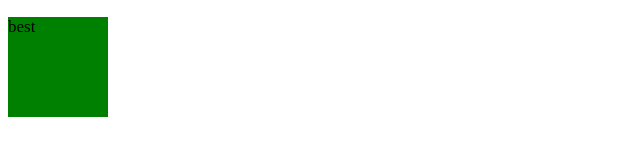
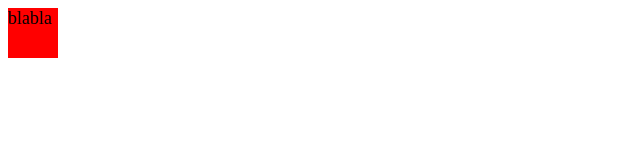
Before and after one commit to d-gladneva/lesson14_1, a plain HTML site: page index.html in a window 1280 px wide. Shown: the whole page, without its empty margins (0-640 px from the left). Drawn offline with Linux system fonts and the light colour scheme.

Commit message:
fix: logic in createElem

```diff
--- a/lesson14_1.js
+++ b/lesson14_1.js
@@ -1,25 +1,32 @@
-function DomElement(selector, height, width, bg, fontSize) {
+function DomElement(selector, height, width, bg, fontSize, text) {
     this.selector = selector;
     this.height = height;
     this.width = width;
     this.bg = bg;
     this.fontSize = fontSize;
+    this.text = text;
+
 }
 
 DomElement.prototype.createELem = function () {
     if (this.selector === '.block') {
         const div = document.createElement('div');
         document.body.append(div);
-        div.textContent = 'block';
+        div.style.height = this.height;
+        div.style.width = this.width;
+        div.style.background = this.bg;
+        div.style.fontSize = this.fontSize;
+        div.textContent = this.text;
         div.classList.add('block');
     } else if (this.selector === '#best') {
         const p = document.createElement('p');
         document.body.append(p);
-        p.textContent = 'best';
+        p.style.fontSize = this.fontSize;
+        p.textContent = this.text;
         p.id = 'best';
     }
 };
 
-let elem = new DomElement('#best', '50px', '50px', '#000', '18px');
+let elem = new DomElement('.block', '50px', '50px', 'red', '18px', 'blabla');
 
 elem.createELem();
--- a/style.css
+++ b/style.css
@@ -1,13 +1,13 @@
 .block {
-    width: 50px;
-    height: 50px;
-    background: red;
-    font-size: 25px;
+    /*width: 50px;*/
+    /*height: 50px;*/
+    /*background: red;*/
+    /*font-size: 25px;*/
 }
 
 #best {
-    width: 100px;
-    height: 100px;
-    background: green;
-    font-size: 17px;
+    /*width: 100px;*/
+    /*height: 100px;*/
+    /*background: green;*/
+    /*font-size: 17px;*/
 }
```
